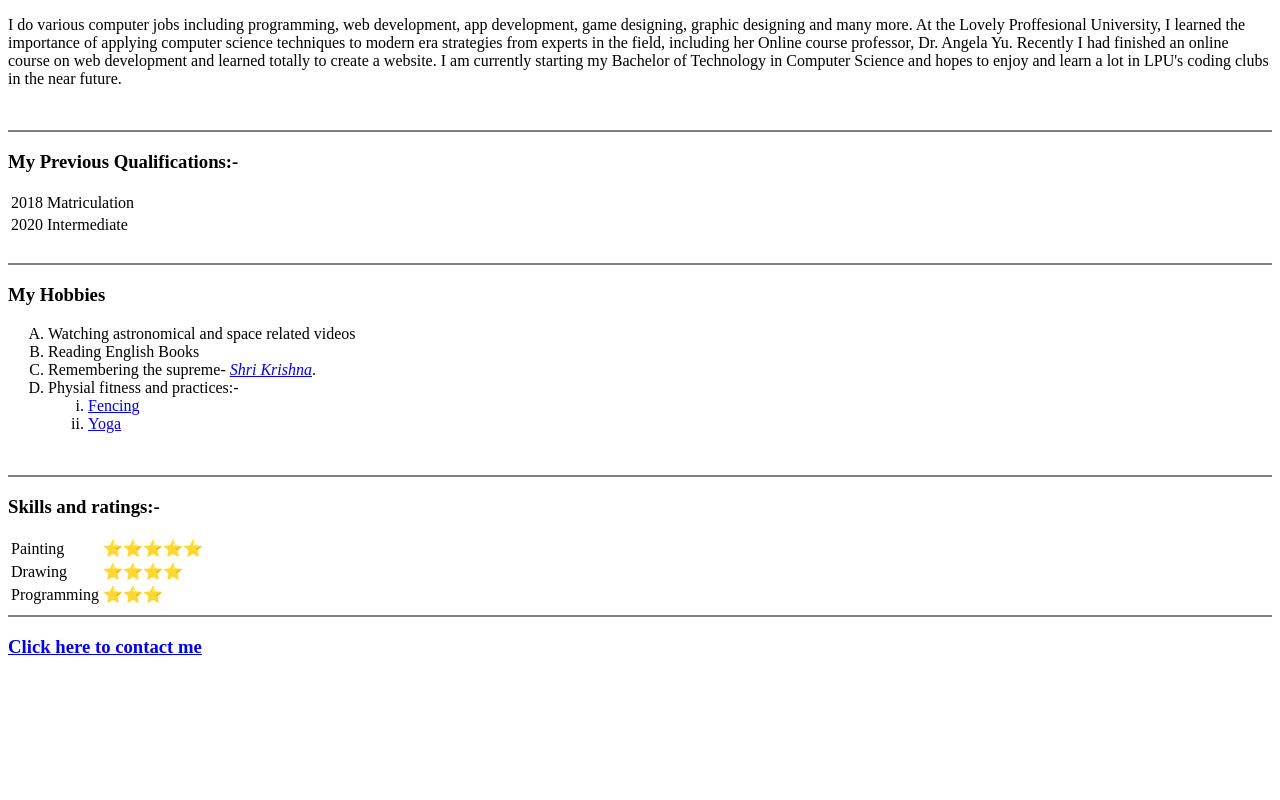
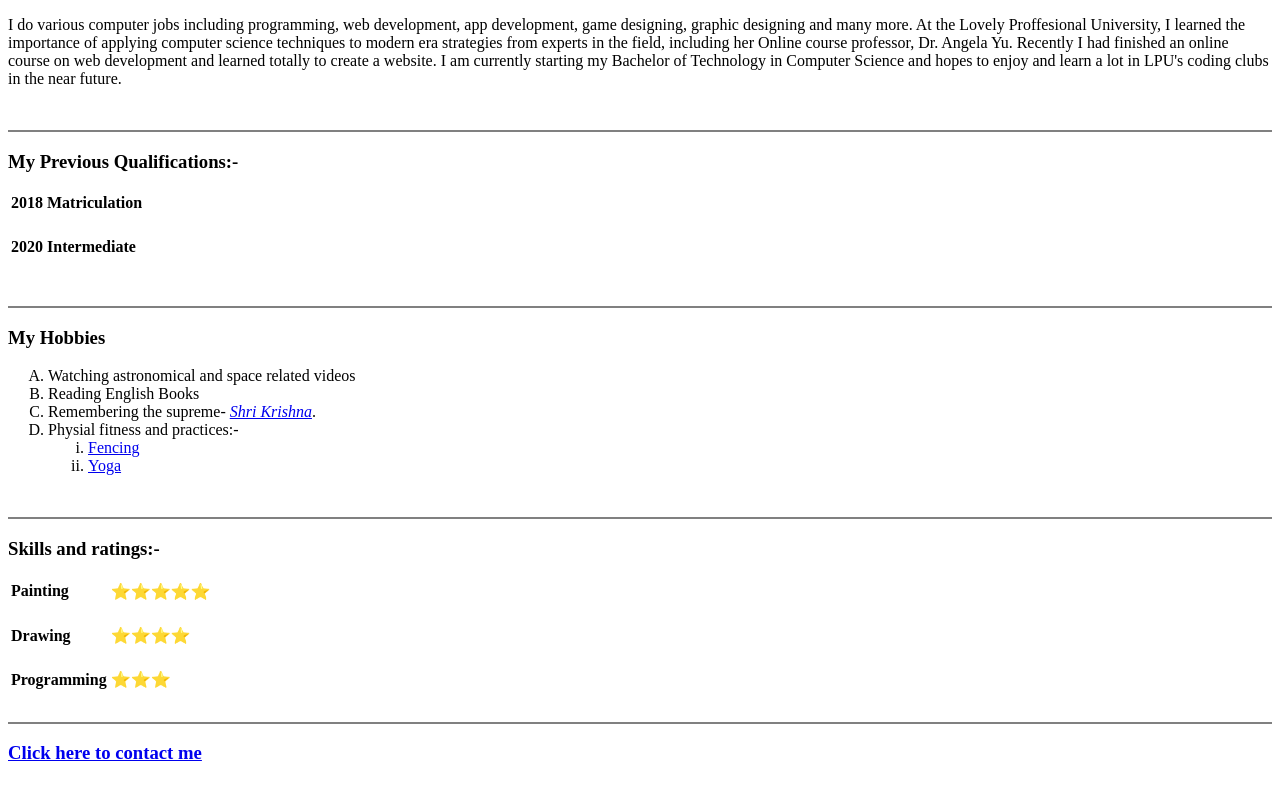
Before and after one commit to rajat426/Intro, a plain HTML site: page index.html in a window 1280 px wide. Shown: the part 322-1122 px from the top of the page. Before the commit the page ends 1025 px from the top, so only its background shows below. Drawn offline with Linux system fonts and the light colour scheme.

Commit message:
Update index.html

```diff
--- a/index.html
+++ b/index.html
@@ -33,18 +33,18 @@
   <table>
       <tr>
         <td>
-          2018
+          <h4>2018</h4>
         </td>
         <td>
-          Matriculation
+          <h4>Matriculation</h4>
         </td>
       </tr>
       <tr>
         <td>
-          2020
+          <h4>2020</h4>
         </td>
         <td>
-          Intermediate
+          <h4>Intermediate</h4>
         </td>
       </tr>
     </tbody>
@@ -80,28 +80,28 @@
     <table>
            <tr>
               <td>
-                Painting
+                <h4>Painting</h4>
               </td>
               <td>
-                ⭐⭐⭐⭐⭐
+                <h4>⭐⭐⭐⭐⭐</h4>
               </td>
             </tr>
 
             <tr>
               <td>
-                Drawing
+                <h4>Drawing</h4>
               </td>
             <td>
-              ⭐⭐⭐⭐
+              <h4>⭐⭐⭐⭐</h4>
             </td>
             </tr>
 
             <tr>
               <td>
-                Programming
+                <h4>Programming</h4>
               </td>
               <td>
-                ⭐⭐⭐
+                <h4>⭐⭐⭐</h4>
               </td>
             </tr>
     </table>
```
